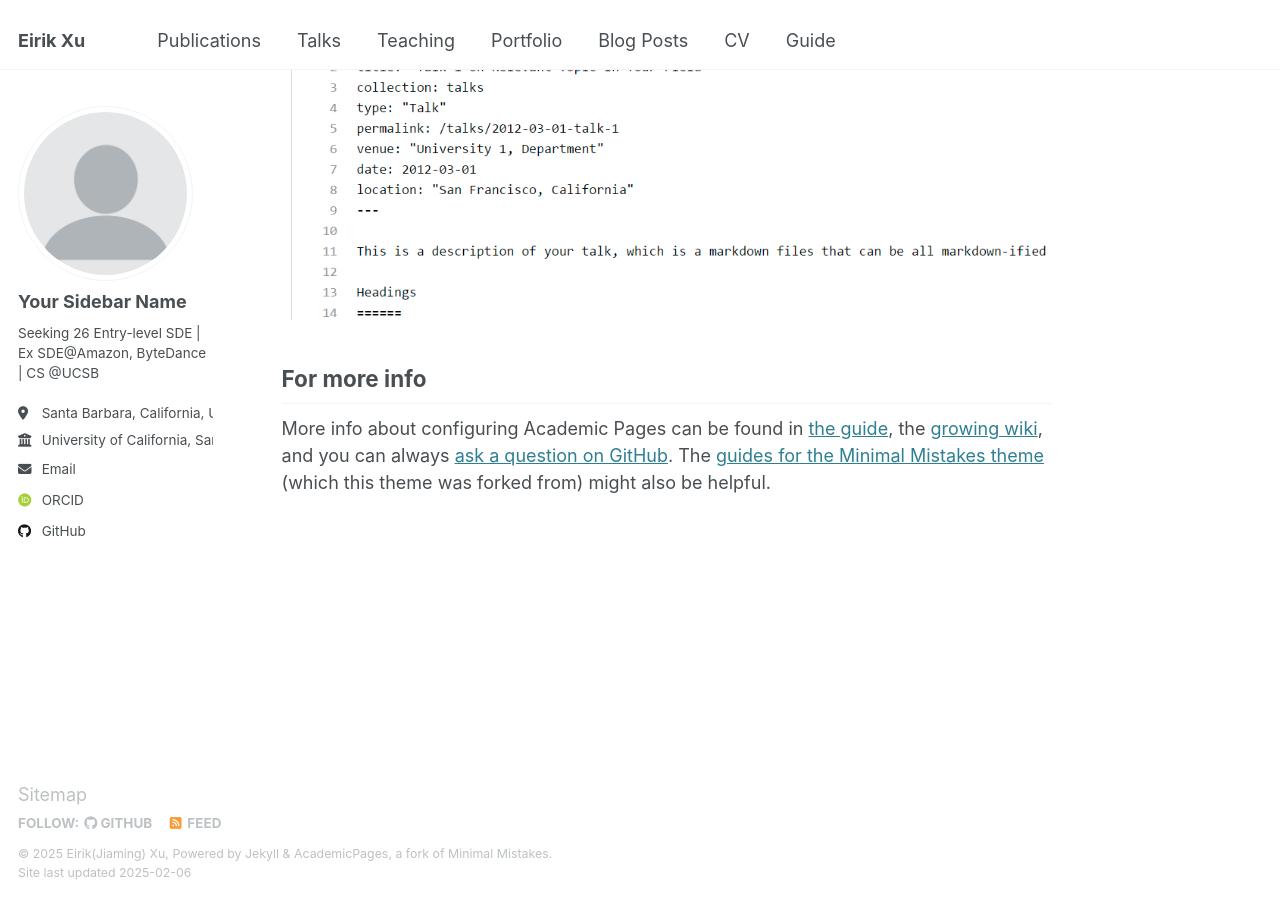
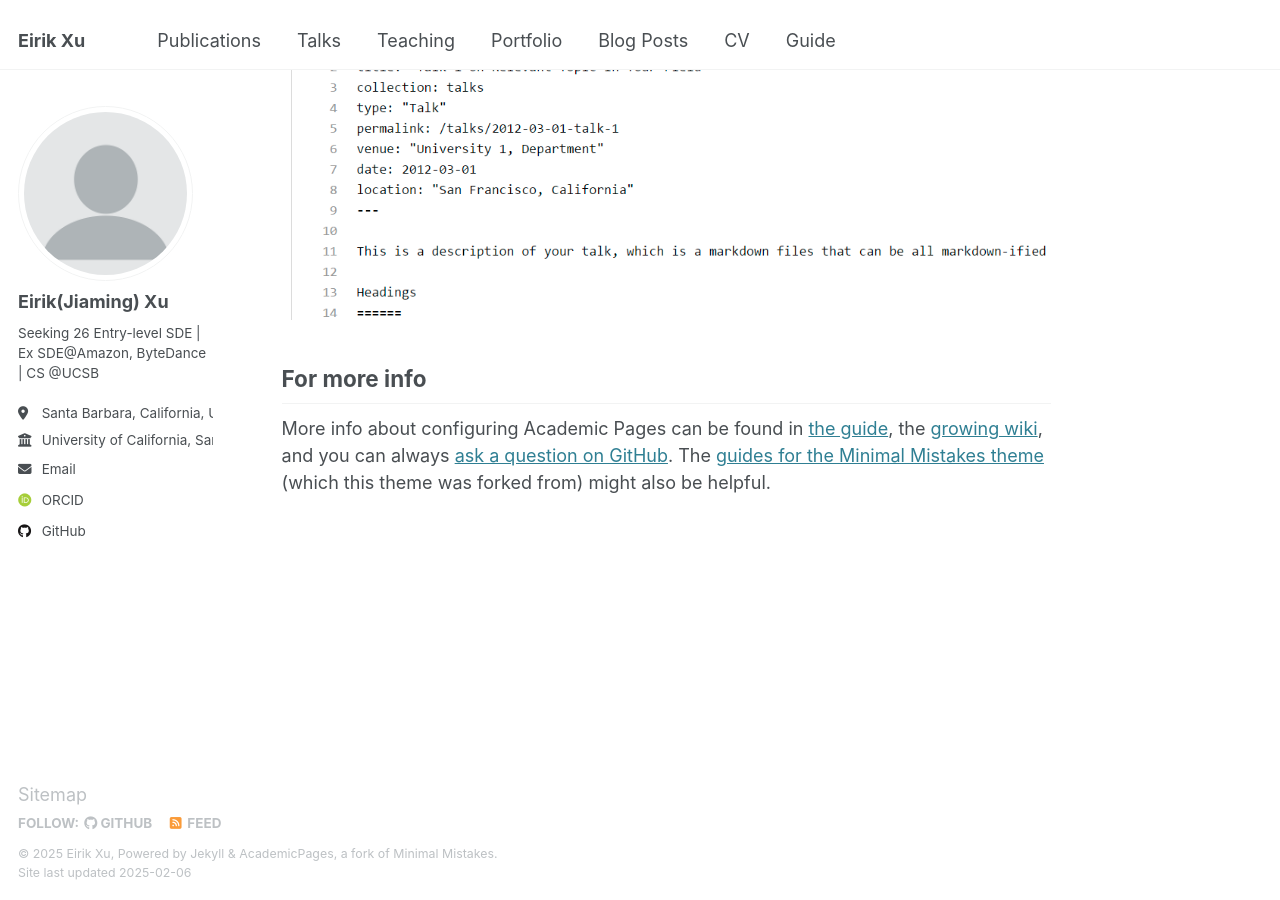
Before and after one commit to soxziw/eirikxu.github.io, a Jekyll site: the page built from _pages/about.md, in a window 1280 px wide and 900 px high, scrolled down 2642 px. Built offline with Jekyll 4.4.1, drawn with Linux system fonts in a browser that asks for light colours; some web fonts are replaced.

Commit message:
[Fix] fix

```diff
--- a/_config.yml
+++ b/_config.yml
@@ -11,11 +11,11 @@ locale                   : "en-US"
 site_theme               : "default"
 title                    : "Eirik Xu"
 title_separator          : "-"
-name                     : &name "Eirik(Jiaming) Xu"
+name                     : &name "Eirik Xu"
 description              : &description "personal description"
-url                      : https://eirikxu.github.io # the base hostname & protocol for your site e.g. "https://[your GitHub username].github.io"
+url                      : https://soxziw.github.io # the base hostname & protocol for your site e.g. "https://[your GitHub username].github.io"
 baseurl                  : "" # the subpath of your site, e.g. "/blog"
-repository               : "eirikxu/eirikxu.github.io"
+repository               : "soxziw/eirikxu.github.io"
 
 # Site Author - The following control what appear as part of the author content on the side bar.
 #               If a field is blank the icon and link will not appear, otherwise it will be shown.
@@ -23,7 +23,7 @@ repository               : "eirikxu/eirikxu.github.io"
 author:
   # Biographic information
   avatar           : "profile.png"
-  name             : "Your Sidebar Name"
+  name             : "Eirik(Jiaming) Xu"
   pronouns         : # example: "she/her"
   bio              : "Seeking 26 Entry-level SDE | Ex SDE@Amazon, ByteDance | CS @UCSB"
   location         : "Santa Barbara, California, United States"
```
